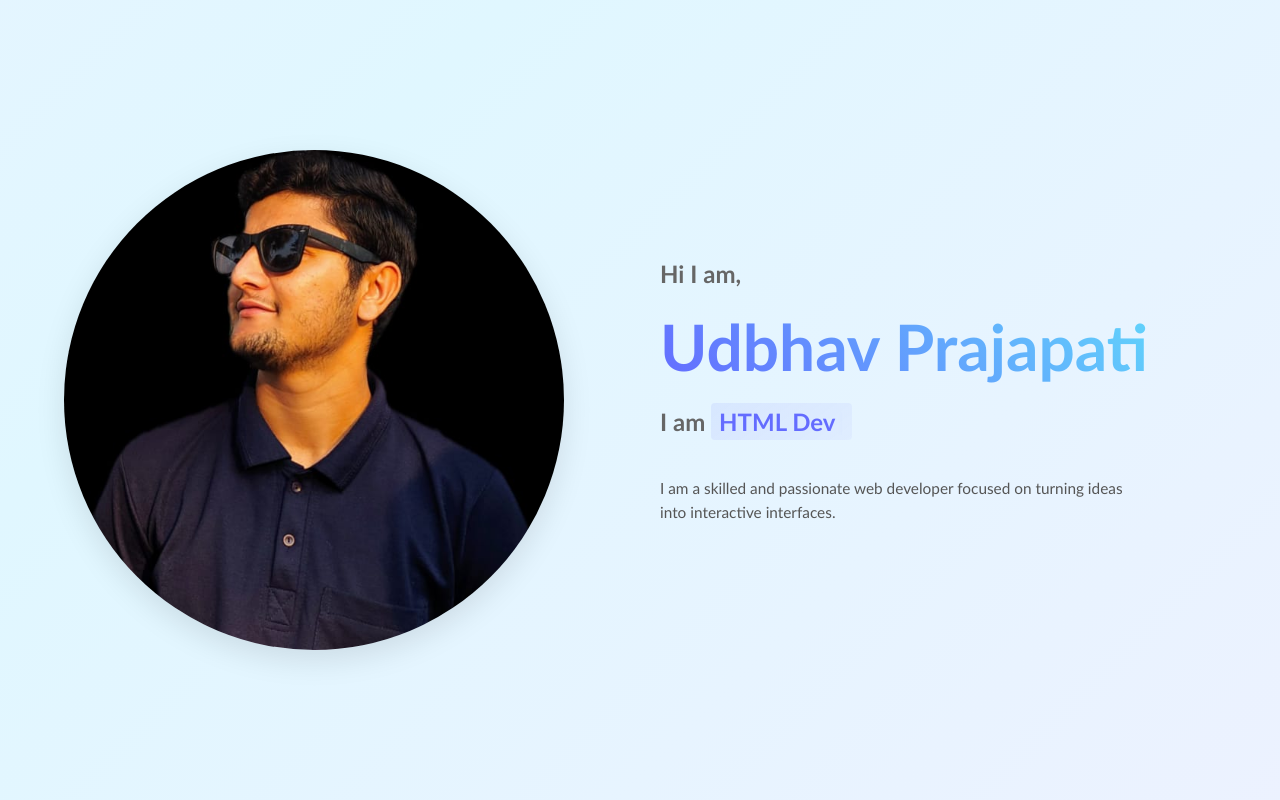
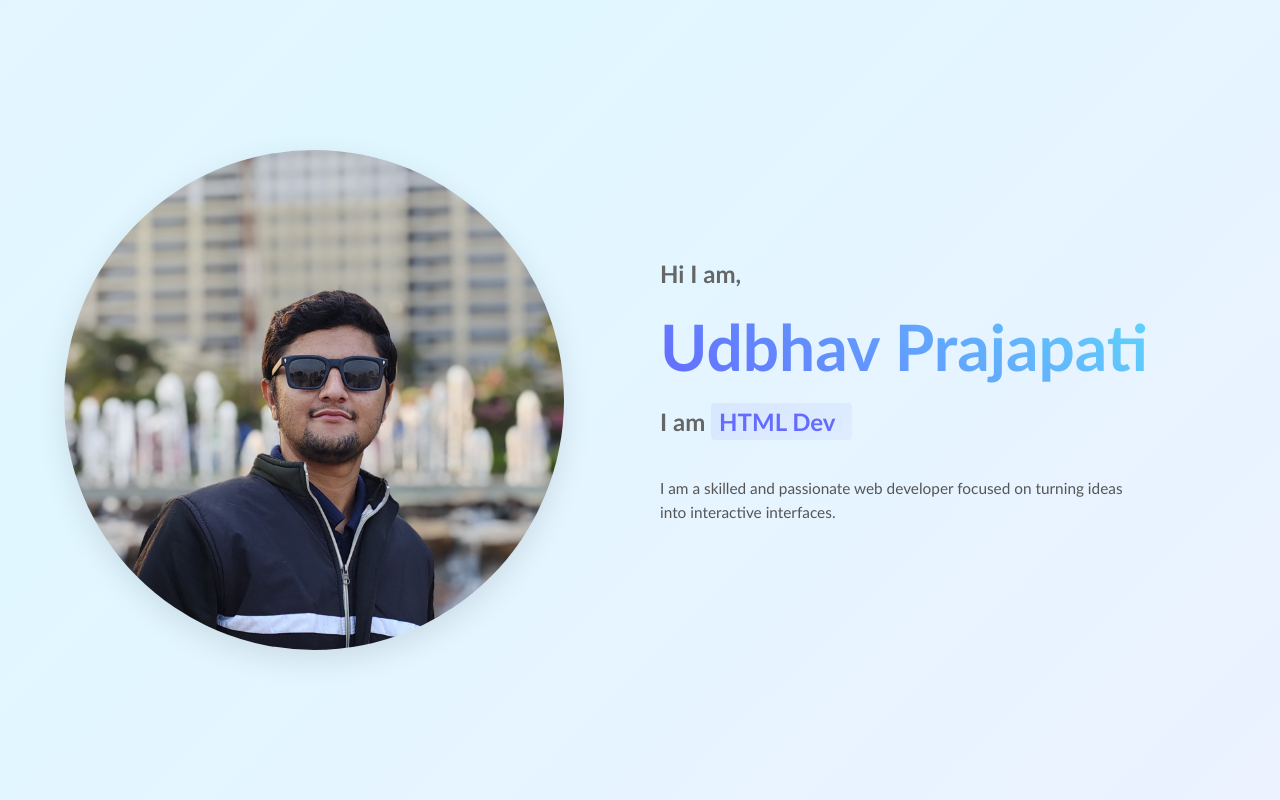
Before and after one commit to Udbhav905/PortFolio, a React (Vite) app: page / in a window 1280 px wide. Shown: the top 800 px of the page. Built offline with nearby package versions, Linux system fonts and the light colour scheme; no server answers.

Commit message:
chnage image

```diff
--- a/src/Styles/Home.module.css
+++ b/src/Styles/Home.module.css
@@ -29,7 +29,7 @@
   border-radius: 50%;
   aspect-ratio: 1/1;
   object-fit: cover;
-  object-position: top;
+  object-position: center;
   box-shadow: 0 10px 30px rgba(0,0,0,0.1);
   animation: fadeInScale 1s ease-out forwards;
   opacity: 0;
```
Also changed, not shown: public/my_image.jpg.
